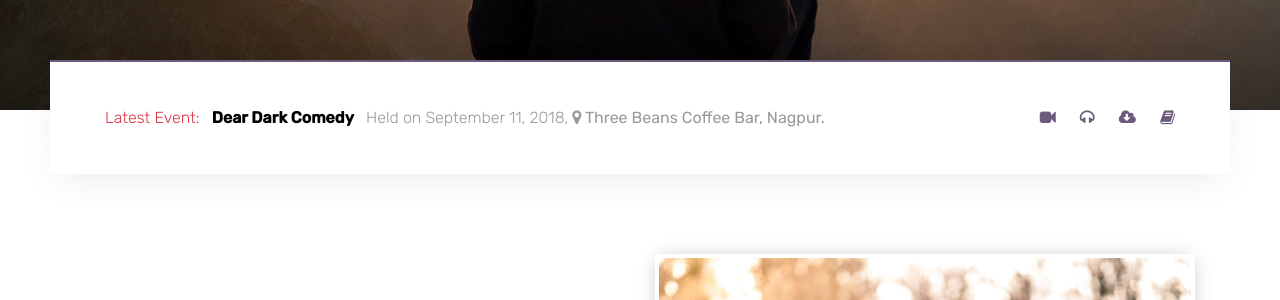
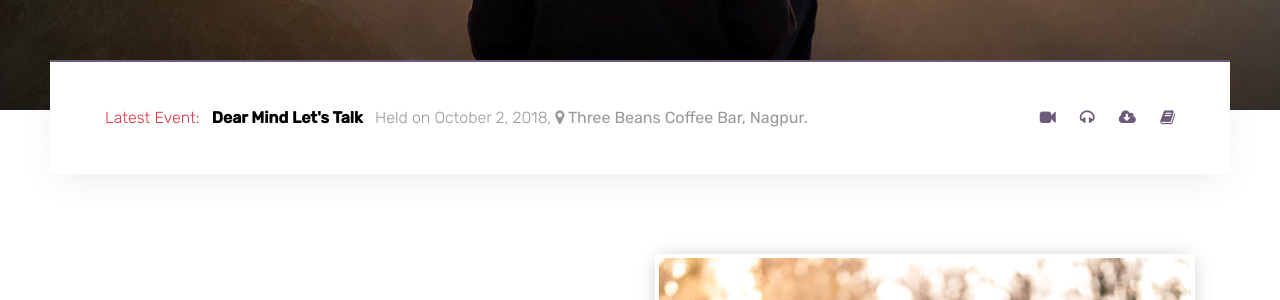
Before and after one commit to dearmind/dearmind.github.io, a Jekyll site: the page built from index.html, in a window 1280 px wide and 900 px high, scrolled down 722 px. Shown: the part 152-452 px from the top of the window. Built offline with Jekyll 4.4.1, drawn with Linux system fonts in a browser that asks for light colours; some web fonts are replaced.

Commit message:
Update index.html

```diff
--- a/index.html
+++ b/index.html
@@ -27,8 +27,8 @@ layout: default
 
               <div class="block-42-text">
                 <div class="block-42-label">Latest Event:</div>
-                <div class="block-42-title mx-2"><a href="#"><strong>Dear Dark Comedy</strong></a></div>
-                <div class="block-42-meta">Held on September 11, 2018,</div>
+                <div class="block-42-title mx-2"><a href="#"><strong>Dear Mind Let's Talk</strong></a></div>
+                <div class="block-42-meta">Held on October 2, 2018,</div>
                 <div class="block-42-meta"><strong><i class="fa fa-map-marker" aria-hidden="true"></i> Three Beans Coffee Bar, Nagpur.</strong></div>
               </div>
               <div class="block-42-icons ml-auto">
```
